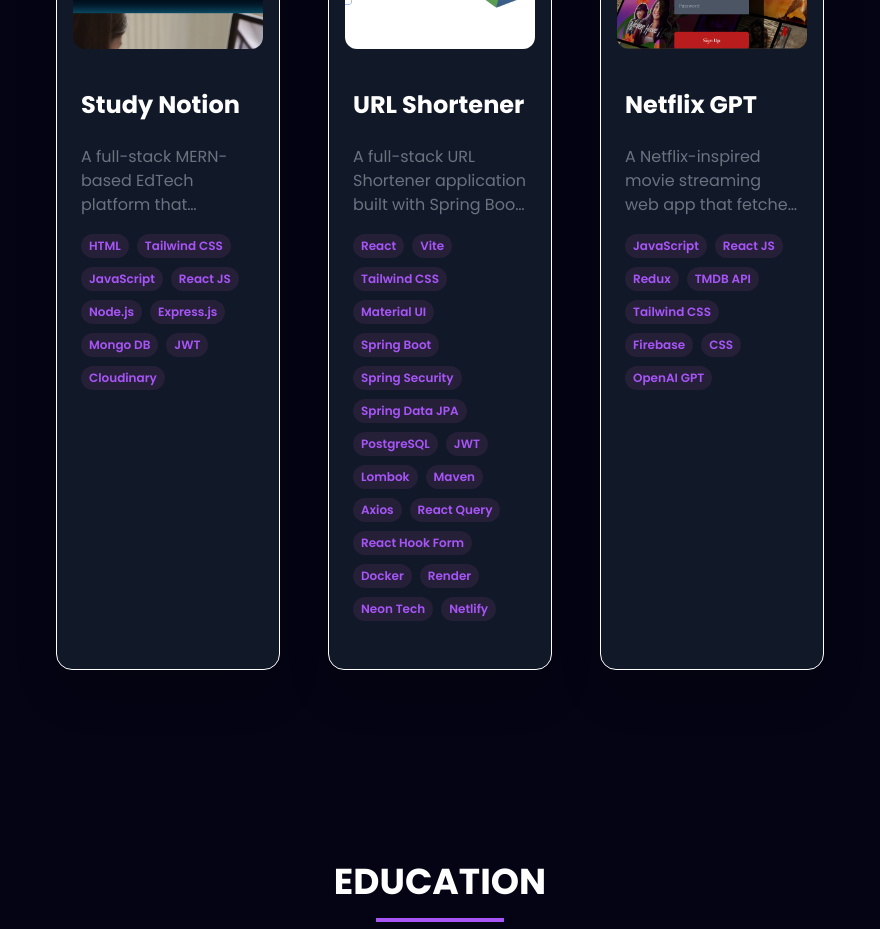
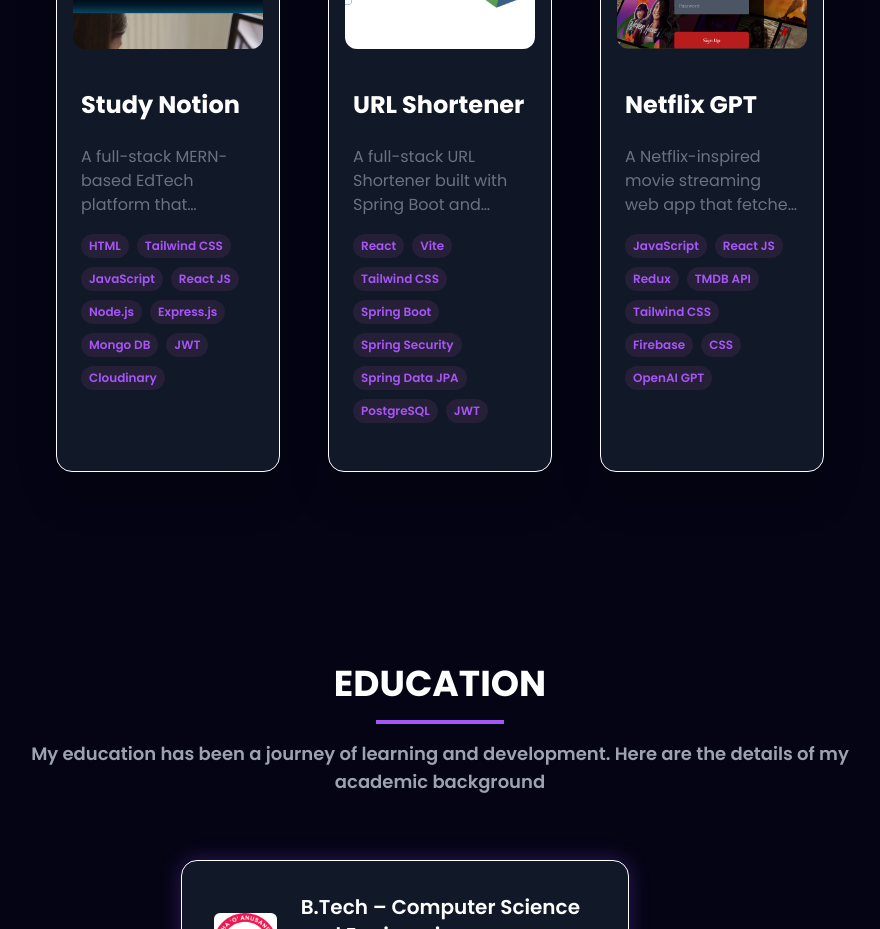
Before and after one commit to ganesh420-dot/My-Portfolio, a React (Vite) app: page / in a window 1280 px wide. Shown: the part 2840-3769 px from the top of the page, without its empty margins (200-1080 px from the left). Built offline with nearby package versions, Linux system fonts and the light colour scheme.

Commit message:
feat: add URL Shortener project to portfolio website

```diff
--- a/src/components/Work/Work.jsx
+++ b/src/components/Work/Work.jsx
@@ -1,4 +1,4 @@
-import React, { useState } from "react";
+import { useState } from "react";
 import { projects } from "../../constants";
 
 const Work = () => {
--- a/src/constants.js
+++ b/src/constants.js
@@ -177,27 +177,17 @@
     id: 1,
     title: "URL Shortener",
     description:
-      "A full-stack URL Shortener application built with Spring Boot (backend) and React (frontend). It provides secure authentication and authorization using JWT and Spring Security, efficient data persistence with Spring Data JPA and PostgreSQL, and containerized deployment using Docker. The frontend is developed with React, Vite, Tailwind CSS, and enhanced with Material UI for a modern UI/UX. Features include creating, managing, and tracking shortened URLs with seamless API integration via Axios and React Query, along with form handling using React Hook Form. The project is deployed on Netlify (frontend), Render (backend), and Neon Tech (database), ensuring a fully production-ready experience.",
+      "A full-stack URL Shortener built with Spring Boot and React. It features secure JWT authentication, PostgreSQL persistence, and Dockerized deployment. Users can create, manage, and track shortened URLs, with a modern UI powered by Tailwind CSS and Material UI. Deployed on Netlify, Render, and Neon Tech for a production-ready experience.",
     image: urlShortener,
     tags: [
       "React",
       "Vite",
       "Tailwind CSS",
-      "Material UI",
       "Spring Boot",
       "Spring Security",
       "Spring Data JPA",
       "PostgreSQL",
       "JWT",
-      "Lombok",
-      "Maven",
-      "Axios",
-      "React Query",
-      "React Hook Form",
-      "Docker",
-      "Render",
-      "Neon Tech",
-      "Netlify",
     ],
     github: "https://github.com/ganesh420-dot/url-shortener-project-main",
     webapp: "https://coruscating-kheer-2f5d19.netlify.app/",
```
